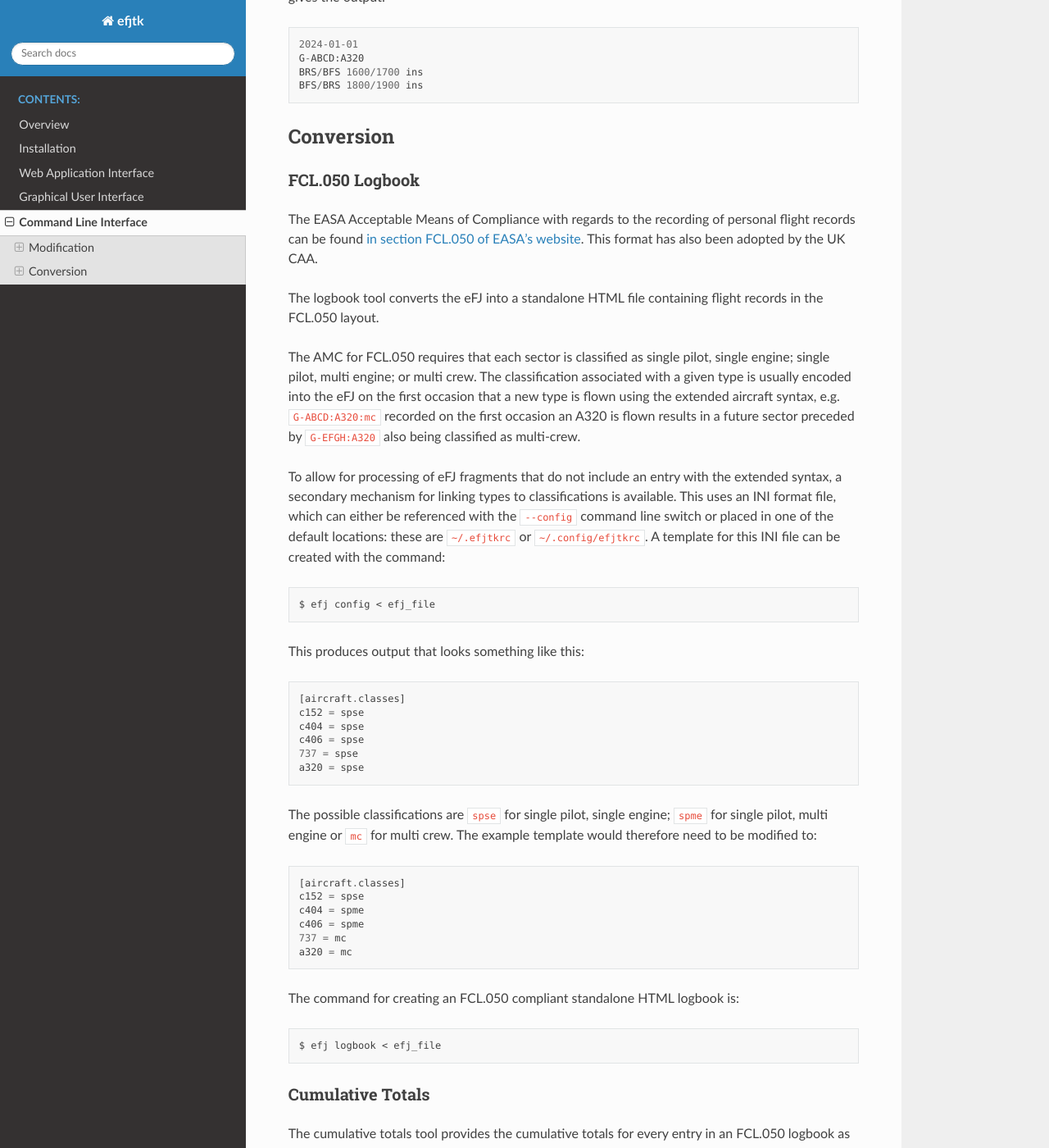
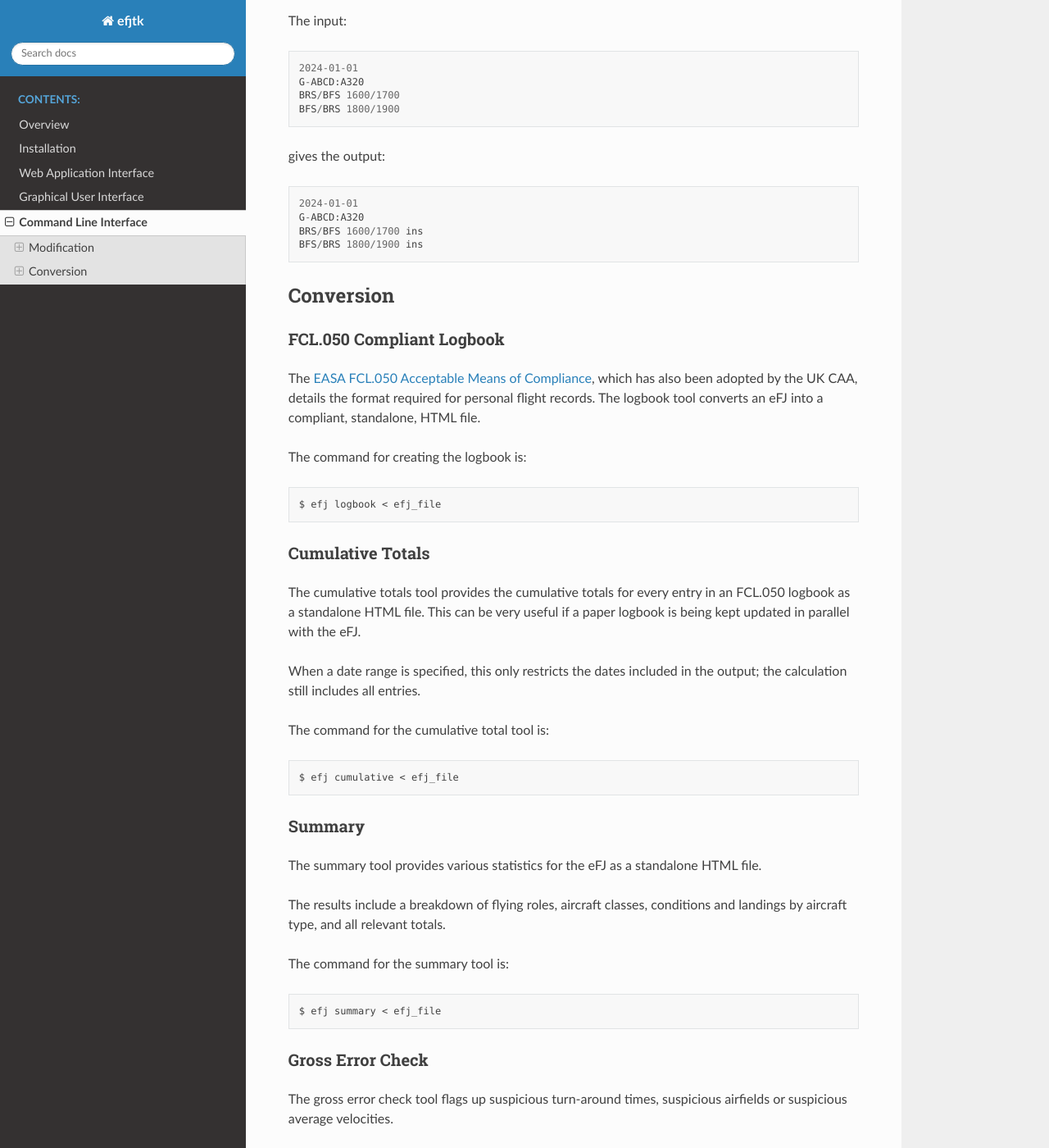
Before and after one commit to JonHurst/efjtk, a Sphinx documentation site: the page built from docs/command_line.rst, in a window 1280 px wide and 1400 px high, scrolled down 3454 px. Shown: the whole window at 82% size. Built offline with Sphinx 7.4.7 and the Read the Docs theme 3.1.0, drawn with Linux system fonts in a browser that asks for light colours; some of the changed text lies outside the part shown.

Commit message:
Updated documentation to remove config file

```diff
--- a/docs/command_line.rst
+++ b/docs/command_line.rst
@@ -167,54 +177,16 @@ Conversion
 ----------
 
 
-FCL.050 Logbook
-^^^^^^^^^^^^^^^
+FCL.050 Compliant Logbook
+^^^^^^^^^^^^^^^^^^^^^^^^^
 
-The EASA Acceptable Means of Compliance with regards to the recording of
-personal flight records can be found `in section FCL.050 of EASA's website
-<https://www.easa.europa.eu/en/document-library/easy-access-rules/online-publications/easy-access-rules-aircrew-regulation-eu-no?page=5#_Toc522628396>`_.
-This format has also been adopted by the UK CAA.
+The `EASA FCL.050 Acceptable Means of
+Compliance <https://www.easa.europa.eu/en/document-library/easy-access-rules/online-publications/easy-access-rules-aircrew-regulation-eu-no?page=5#_Toc522628396>`_,
+which has also been adopted by the UK CAA, details the format required for
+personal flight records. The logbook tool converts an eFJ into a compliant,
+standalone, HTML file.
 
-The logbook tool converts the eFJ into a standalone HTML file containing flight
-records in the FCL.050 layout.
-
-The AMC for FCL.050 requires that each sector is classified as single pilot,
-single engine; single pilot, multi engine; or multi crew. The classification
-associated with a given type is usually encoded into the eFJ on the first
-occasion that a new type is flown using the extended aircraft syntax, e.g.
-``G-ABCD:A320:mc`` recorded on the first occasion an A320 is flown results in a
-future sector preceded by ``G-EFGH:A320`` also being classified as multi-crew.
-
-To allow for processing of eFJ fragments that do not include an entry with the
-extended syntax, a secondary mechanism for linking types to classifications is
-available. This uses an INI format file, which can either be referenced with the
-``‑‑config`` command line switch or placed in one of the default locations:
-these are ``~/.efjtkrc`` or ``~/.config/efjtkrc``. A template for this INI file
-can be created with the command::
-
-  $ efj config < efj_file
-
-This produces output that looks something like this::
-
-  [aircraft.classes]
-  c152 = spse
-  c404 = spse
-  c406 = spse
-  737 = spse
-  a320 = spse
-
-The possible classifications are ``spse`` for single pilot, single engine;
-``spme`` for single pilot, multi engine or ``mc`` for multi crew. The example
-template would therefore need to be modified to::
-
-  [aircraft.classes]
-  c152 = spse
-  c404 = spme
-  c406 = spme
-  737 = mc
-  a320 = mc
-
-The command for creating an FCL.050 compliant standalone HTML logbook is::
+The command for creating the logbook is::
 
   $ efj logbook < efj_file
 
@@ -223,14 +195,11 @@ Cumulative Totals
 ^^^^^^^^^^^^^^^^^
 
 The cumulative totals tool provides the cumulative totals for every entry in an
-FCL.050 logbook as a standalone HTML file.
+FCL.050 logbook as a standalone HTML file. This can be very useful if a paper
+logbook is being kept updated in parallel with the eFJ.
 
 When a date range is specified, this only restricts the dates included in the
 output; the calculation still includes all entries.
-
-The instructions for creating and using an INI file to specify aircraft classes,
-as described above for the logbook tool, also apply to the cumulative totals
-tool.
 
 The command for the cumulative total tool is::
 
@@ -246,9 +215,6 @@ file.
 The results include a breakdown of flying roles, aircraft classes, conditions
 and landings by aircraft type, and all relevant totals.
 
-The instructions for creating and using an INI file to specify aircraft classes,
-as described above for the logbook tool, also apply to the summary tool.
-
 The command for the summary tool is::
 
   $ efj summary < efj_file
@@ -257,18 +223,17 @@ The command for the summary tool is::
 Gross Error Check
 ^^^^^^^^^^^^^^^^^
 
-The gross error check tool flags up sectors with suspicious turn-around times,
-airfields or average velocities.
+The gross error check tool flags up suspicious turn-around times, suspicious
+airfields or suspicious average velocities.
 
 The “Overlapping” section highlights any sector with a turn-around time of less
 than 15 minutes. The date and time of the sector, along with the calculated
 turn-around time from the previous sector are provided.
 
 The “Unknown Airfields” section lists airfields with ICAO or IATA codes that are
-not in the tool's database. This is often due to an airfield that has
-subsequently been closed leading to the IATA (three letter) code being
-discontinued; the ICAO (four letter) code for these airfields usually remain
-valid.
+not in the toolkit's database. This is often due to an airfield closing leading
+to its IATA (three letter) code being discontinued; the ICAO (four letter) code
+for these airfields usually remain valid.
 
 The “Anomalous Velocity” section highlights any sector over 100nm where the
 average velocity, found by dividing the great circle distance between the
--- a/docs/gui.rst
+++ b/docs/gui.rst
@@ -9,20 +9,9 @@ This will be shown with simple syntax highlighting in the basic text editor that
 fills the main area of the window. All menu items will then apply to the text in
 this area.
 
-The menu bar provides "File", "Edit", "Modify", "Export" and "Help" sub-menus:
-
-File
-----
-
-The "Open", "Save", "Save As" and "Quit" menu items should hopefully be
-self-explanatory. The "Edit Config" item is described in :ref:`the "Export|FCL.050
-Logbook" section below <logbook>`.
-
-Edit
-----
-
-All the menu items under the "Edit" menu should be self-explanatory.
-
+The menu bar provides "File", "Edit", "Modify", "Export" and "Help" sub-menus.
+The "File", "Edit" and "Help" sub-menus should hopefully be self-explanatory.
+For the "Modify" and "Export" sub-menus:
 
 Modify
 ------
@@ -111,8 +100,9 @@ FO
 When no role flag is included, it is assumed that the role was p1. This means
 that First Officers must mark each sector as ``p1s``, ``p2`` or ``put``.
 Captains, on the other hand, just have to mark sectors where they were PM for
-the landing with ``m``. This tool allows First Officers to use ``m`` and then
-auto-fill the roles as ``p1s`` or ``p2``.
+the landing with ``m``. This tool allows First Officers to also just use ``m``
+and then auto-fill the roles as ``p1s`` or ``p2`` by assuming their role was p1s
+if they landed the aircraft and p2 if they did not.
 
 ::
 
@@ -161,58 +151,30 @@ any reasonably modern web browser, spreadsheet or word processing program.
 FCL.050 Logbook
 ^^^^^^^^^^^^^^^
 
-The EASA Acceptable Means of Compliance with regards to the recording of
-personal flight records can be found `in section FCL.050 of EASA's website
-<https://www.easa.europa.eu/en/document-library/easy-access-rules/online-publications/easy-access-rules-aircrew-regulation-eu-no?page=5#_Toc522628396>`_.
-This format has also been adopted by the UK CAA.
-
-The logbook tool converts the eFJ into a standalone HTML file containing flight
-records in the FCL.050 layout. When the tool is activated a dialog is presented
-to allow the dates included in the output file to be restricted; these dates are
-initially set to include all entries in the input file.
-
-The AMC for FCL.050 requires that each sector is classified as single pilot,
-single engine; single pilot, multi engine; or multi crew. The classification
-associated with a given type is usually encoded into the eFJ on the first
-occasion that a new type is flown using the extended aircraft syntax, e.g.
-``G-ABCD:A320:mc`` recorded on the first occasion an A320 is flown results in a
-future sector preceded by ``G-EFGH:A320`` also being classified as multi-crew.
-
-To allow for processing of eFJ fragments that do not include an entry with the
-extended syntax, a secondary mechanism for linking types to classifications is
-available. This uses an INI format file stored as ``.efjtkrc`` in your home/user
-directory. When you activate the logbook tool, an attempt is made to look up any
-unclassified types in this INI file. If this fails a dialog presents an updated
-INI file with the type initially classified as ``spse`` — just change
-``spse`` to ``spme`` (single pilot, multi engine) or ``mc`` (multi crew) if
-appropriate then click "Save". You can edit this file at any time by selecting
-"File|Edit Config". If it gets corrupted, just delete ``.efjtkrc`` from your
-home/user directory and it will be recreated next time the tool is activated.
+The `EASA FCL.050 Acceptable Means of Compliance
+<https://www.easa.europa.eu/en/document-library/easy-access-rules/online-publications/easy-access-rules-aircrew-regulation-eu-no?page=5#_Toc522628396>`_,
+which has also been adopted by the UK CAA, details the format required for
+personal flight records. The FCL.050 Logbook tool converts an eFJ into a
+compliant, standalone, HTML file.
 
 Summary
 ^^^^^^^
 
-The summary tool provides various statistics for the eFJ as a standalone HTML
+The Summary tool provides various statistics for the eFJ as a standalone HTML
 file.
 
 The results include a breakdown of flying roles, aircraft classes, conditions
 and landings by aircraft type, and all relevant totals.
 
-The instructions for creating and using an INI file to specify aircraft classes,
-as described above for the logbook tool, also apply to the summary tool.
 
 Cumulative Totals
 ^^^^^^^^^^^^^^^^^
 
-The cumulative totals tool provides the cumulative totals for every entry in an
-FCL.050 logbook as a standalone HTML file.
+The cumulative totals tool provides the cumulative totals for every sector as a
+standalone HTML file.
 
 When a date range is specified, this only restricts the dates included in the
 output; the calculation still includes all entries.
-
-The instructions for creating and using an INI file to specify aircraft classes,
-as described above for the logbook tool, also apply to the cumulative totals
-tool.
 
 
 Help
--- a/docs/webapp.rst
+++ b/docs/webapp.rst
@@ -17,67 +17,31 @@ drop. The eFJ will then appear in the text area on the right. The "Save" and
 "Copy" buttons can be used to download the text or copy it to the system
 clipboard.
 
-There may also be an "Edit config" button in the "Actions" section. This allows
-modification of a mapping between aircraft type and aircraft classification as
-described in the download logbook section below.
-
 Download
 --------
 
-The "Download" section contains tools that convert the eFJ into other useful
-formats:
+The "Download" section contains tools that convert the eFJ to various standalone
+HTML files, which are then downloaded by your browser. These files have no
+dependencies, so can be copied and moved around at will. They can be opened in
+any reasonably modern web browser, spreadsheet or word processing program.
 
 FCL.050 Logbook
 ^^^^^^^^^^^^^^^
 
-The Acceptable Means of Compliance (AMC) concerning recording of flight time can
-be found `on EASA's website
-<https://www.easa.europa.eu/en/document-library/easy-access-rules/online-publications/easy-access-rules-aircrew-regulation-eu-no?page=5#_Toc522628396>`_.
-The "FCL.050 Logbook" button converts the eFJ in the text area on the right into
-a standalone HTML file with the suggested layout, minus the simulator columns.
-This file can be viewed in any web browser and, since it has no external
-dependencies, can be moved around at will. It is also simple enough that it can
-be successfully imported into spreadsheets, word processors et cetera. If you
-would like a PDF it can be created with your browser's print function, but I
-would recommend `Prince XML <https://www.princexml.com>`_ for this purpose; it
-produces very high quality output and is free for personal use.
-
-The AMC for FCL.050 requires that each sector is classified as single pilot,
-single engine; single pilot, multi engine; or multi crew. The eFJ scheme allows
-this information to be recorded on a sector by sector basis but does not specify
-a default value to use when no classification flag is added. The expectation is
-that these flags will nearly always be omitted, requiring that the
-classification is inferred from the aircraft type by the external tool that is
-processing the eFJ.
-
-The web interface deals with this by using the local browser storage to maintain
-a mapping between type and classification. When you attempt to create an HTML
-logbook file, a check is made for any types that are in the eFJ but not in this
-mapping and a dialog is presented to gather this information if required. Any
-unknown types are initially classified as single pilot, single engine in this
-dialog — just click the button next to each type until it is correct, then click
-"Save". Note that this storage is managed by the browser, so it will not be
-shared across devices and it may be evicted at any time depending on the
-policies put in place by the browser supplier; you just need to repeat the
-process of setting up the mappings if this happens.
+The `EASA FCL.050 Acceptable Means of
+Compliance <https://www.easa.europa.eu/en/document-library/easy-access-rules/online-publications/easy-access-rules-aircrew-regulation-eu-no?page=5#_Toc522628396>`_,
+which has also been adopted by the UK CAA, details the format required for
+personal flight records. The logbook tool converts an eFJ into a compliant,
+standalone, HTML file.
 
 Summary
 ^^^^^^^
 
-The "Summary" button provides various statistics for the eFJ in the text area on
-the right. The results are provided as a standalone HTML file, which can be
-viewed in any web browser. Since this has no external dependencies it may be
-moved at will. It is also simple enough that it can be imported by spreadsheets,
-word processors, et cetera.
+The summary tool provides various statistics for the eFJ as a standalone HTML
+file.
 
-The results are in the form of three tables: Roles; Conditions; and Landings:
-
-* The Roles table gives a breakdown of flying hours by role (i.e. p1, p1s, p2,
-  put) and aircraft type.
-* The Conditions table gives a breakdown of flying hours by flight conditions
-  (i.e. VFR vs IFR and day vs night) and aircraft type.
-* The Landings table gives a breakdown of the number of day and night landings by
-  aircraft type.
+The results include a breakdown of flying roles, aircraft classes, conditions
+and landings by aircraft type, and all relevant totals.
 
 Modify
 ------
@@ -165,8 +129,9 @@ FO
 When no role flag is included, it is assumed that the role was p1. This means
 that First Officers must mark each sector as ``p1s``, ``p2`` or ``put``.
 Captains, on the other hand, just have to mark sectors where they were PM for
-the landing with ``m``. This tool allows First Officers to use ``m`` and then
-auto-fill the roles as ``p1s`` or ``p2``.
+the landing with ``m``. This tool allows First Officers to also just use ``m``
+and then auto-fill the roles as ``p1s`` or ``p2`` by assuming their role was p1s
+if they landed the aircraft and p2 if they did not.
 
 ::
 
```
Also changed, not shown: other parts of docs/command_line.rst (+20 -10 lines), docs/install.rst (+15 -16 lines).
